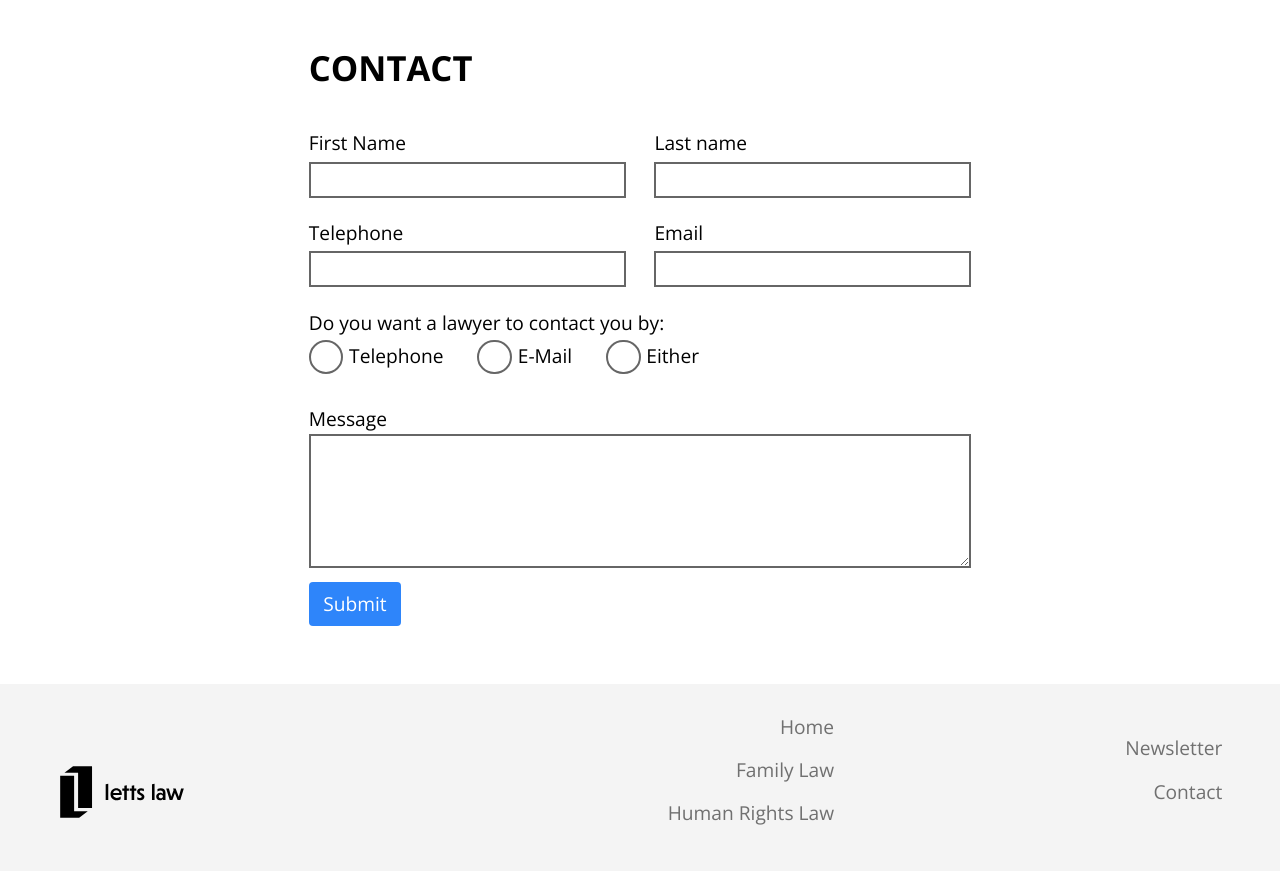
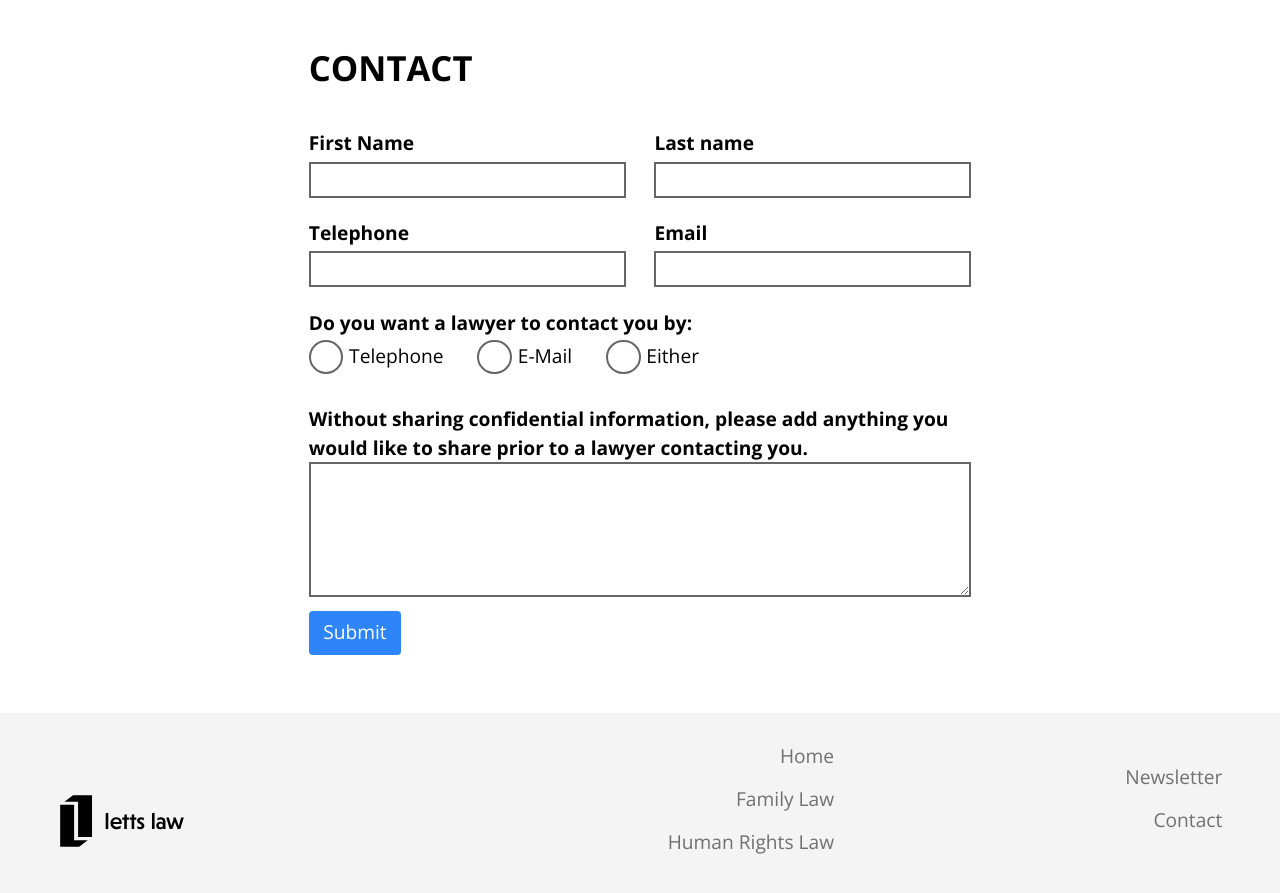
Before and after one commit to Ten-3/letts-law, a Jekyll site: the page built from contact.html, in a window 1280 px wide and 900 px high, scrolled down 705 px. Shown: the top 893 px of the window. Built offline with Jekyll 4.4.1, drawn with Linux system fonts in a browser that asks for light colours; before the commit the page ends 1576 px from its top, so only the background shows below that.

Commit message:
made it bold

```diff
--- a/contact.html
+++ b/contact.html
@@ -18,31 +18,31 @@ layout: contact-default
 
         <div class="grid">
           <div class="unit gutter-half pad-t-1-4 pad-b-1-2 xs-1 s-1 m-1 l-1-2">
-            <label for="name" class="push-1-8">First Name</label>
+            <label for="name" class="push-1-8 bold">First Name</label>
             <input id="name" name="name" required>
           </div>
 
           <div class="unit gutter-half pad-t-1-4 pad-b-1-2 xs-1 s-1 m-1 l-1-2">
-            <label for="last-name" class="push-1-8">Last name</label>
+            <label for="last-name" class="push-1-8 bold">Last name</label>
             <input id="last-name" type="text" name="last-name" required>
           </div>
         </div>
 
         <div class="grid">
           <div class="unit gutter-half pad-t-1-4 pad-b-1-2 xs-1 s-1 m-1 l-1-2">
-            <label for="phone" class="push-1-8">Telephone</label>
+            <label for="phone" class="push-1-8 bold">Telephone</label>
             <input id="phone" type="tel" name="phone" required>
           </div>
 
           <div class="unit gutter-half pad-t-1-4 pad-b-1-2 xs-1 s-1 m-1 l-1-2">
-            <label for="mail" class="pad-b-1-8" class="push-1-8">Email</label>
+            <label for="mail" class="pad-b-1-8 bold" class="push-1-8">Email</label>
             <input id="mail" type="email" name="mail">
           </div>
         </div>
 
         <div class="grid">
           <div class="unit gutter-half pad-t-1-4 pad-b-1-2 xs-1 s-1 m-1">
-            <label for="last-name" class="push-1-8">Do you want a lawyer to contact you by:</label>
+            <label for="last-name" class="push-1-8 bold">Do you want a lawyer to contact you by:</label>
             <input id="telephone" type="radio" name="contact">
             <label for="telephone" class="push-r push-1-4">Telephone</label>
 
@@ -54,7 +54,7 @@ layout: contact-default
           </div>
 
           <div class="unit gutter-half pad-t-1-4 pad-b-1-2 xs-1 s-1 m-1">
-            <label for="message">Message</label>
+            <label for="message" class="bold">Without sharing confidential information, please add anything you would like to share prior to a lawyer contacting you.</label>
             <textarea id="message required"></textarea>
           </div>
 
```
